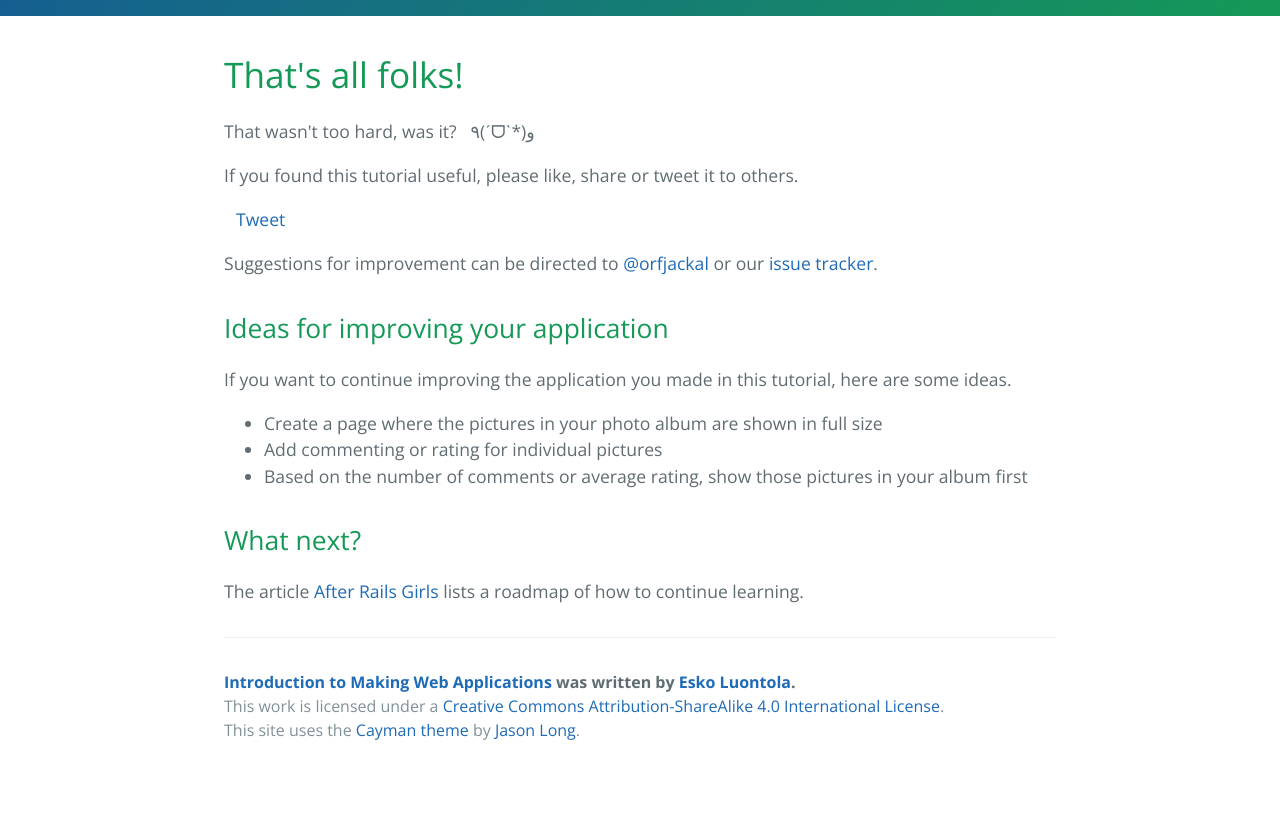
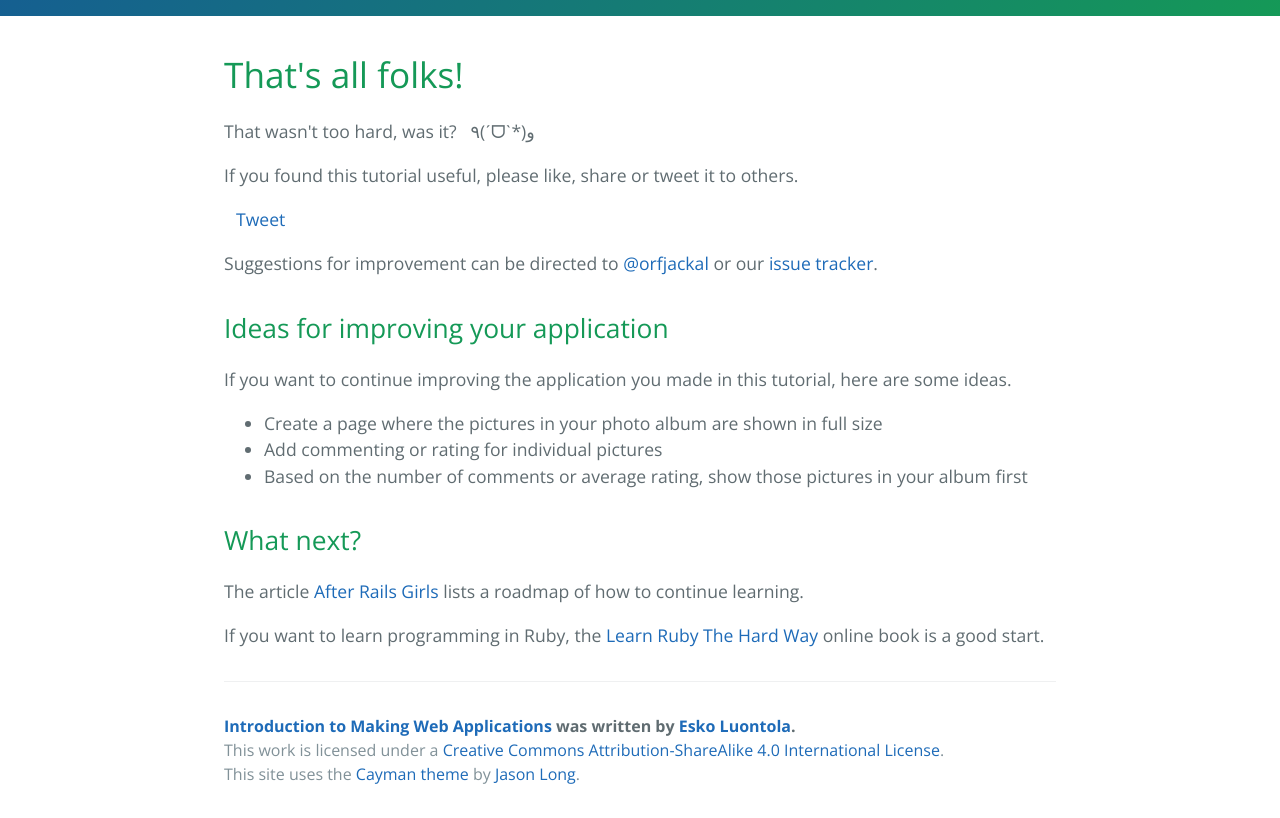
Before and after one commit to luontola/web-intro, a Jekyll site: the page built from the-end.html, in a window 1280 px wide. Shown: the part 320-1138 px from the top of the page. Built offline with Jekyll 4.4.1, drawn with Linux system fonts in a browser that asks for light colours; Markdown is read by kramdown in place of the engine named in the settings; comment, search, counter and statistics services are not loaded; before the commit the page ends 1094 px from its top, so only the background shows below that.

Commit message:
Link to good looking Ruby guide

```diff
--- a/the-end.html
+++ b/the-end.html
@@ -47,3 +47,5 @@ permalink: /the-end/
 <h2>What next?</h2>
 
 <p>The article <a href="http://blog.orfjackal.net/2015/05/after-rails-girls.html">After Rails Girls</a> lists a roadmap of how to continue learning.</p>
+
+<p>If you want to learn programming in Ruby, the <a href="http://learnrubythehardway.org/book/">Learn Ruby The Hard Way</a> online book is a good start.</p>
```
